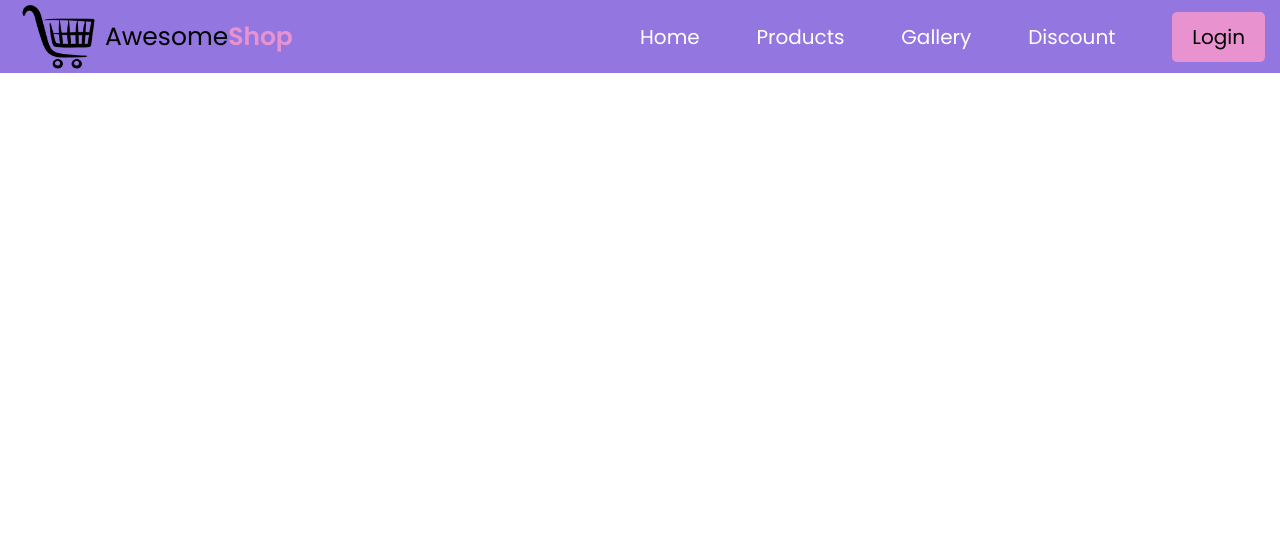
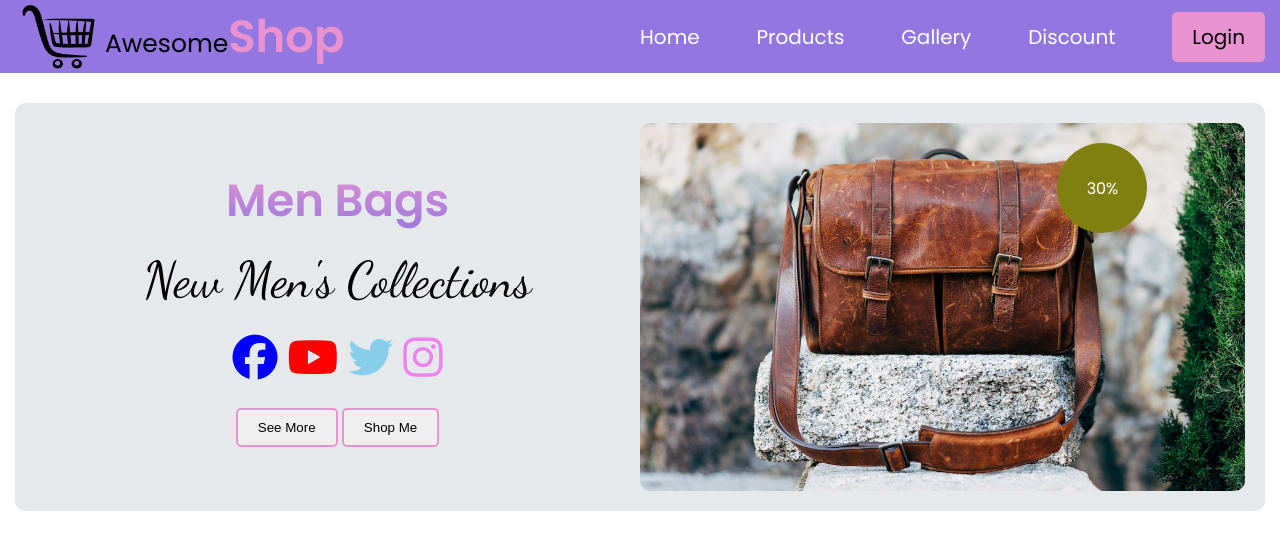
Before and after one commit to zaman-atif/Jhakanaka-Shop, a plain HTML site: page index.html in a window 1280 px wide. Drawn offline with Linux system fonts and the light colour scheme.

Commit message:
banner section done

```diff
--- a/index.html
+++ b/index.html
@@ -7,6 +7,9 @@
     <title>Awesome Shop</title>
     <link rel="stylesheet" href="styles/style.css">
     <link rel="stylesheet" href="styles/responsive.css">
+    <link rel="stylesheet" href="https://cdnjs.cloudflare.com/ajax/libs/font-awesome/6.5.1/css/all.min.css"
+        integrity="sha512-DTOQO9RWCH3ppGqcWaEA1BIZOC6xxalwEsw9c2QQeAIftl+Vegovlnee1c9QX4TctnWMn13TZye+giMm8e2LwA=="
+        crossorigin="anonymous" referrerpolicy="no-referrer" />
 </head>
 
 <body>
@@ -29,7 +32,28 @@
             </div>
         </nav>
     </header>
-    <main></main>
+    <main>
+        <!-- Banner section starts here  -->
+        <section class="banner-section">
+            <div class="text-container">
+                <h1 class="banner-heading">Men Bags</h1>
+                <p id="collections">New Men's Collections</p>
+                <div class="icons">
+                    <span><i style="color: blue;" class="fa-brands fa-facebook"></i></span>
+                    <span><i style="color: red;" class="fa-brands fa-youtube"></i></span>
+                    <span><i style="color: skyblue;" class="fa-brands fa-twitter"></i></span>
+                    <span><i style="color: violet;" class="fa-brands fa-instagram"></i></span>
+                </div>
+                <div><button class="common-button">See More</button>
+                    <button class="common-button">Shop Me</button>
+                </div>
+            </div>
+            <div class="banner-image-container">
+                <img src="images/banner-image/bag-picture.jpg" alt="">
+                <div class="discount">30%</div>
+            </div>
+        </section>
+    </main>
     <footer></footer>
 
 
--- a/styles/responsive.css
+++ b/styles/responsive.css
@@ -11,4 +11,19 @@
         margin-left: 50px;
         gap: 20px;
     }
+    .banner-section{
+        flex-direction: column;
+        margin-top: 40px;
+        gap: 15px;
+        order: 2;
+    }
+    .text-container , .banner-image-container{
+        width: 100%;
+    }
+    .text-container{
+        order: 2;
+    }
+    .banner-image-container{
+        order: 1;
+    }
 }
--- a/styles/style.css
+++ b/styles/style.css
@@ -1,4 +1,5 @@
 @import url('https://fonts.googleapis.com/css2?family=Poppins:wght@400;500;600&display=swap');
+@import url('https://fonts.googleapis.com/css2?family=Dancing+Script&display=swap');
 
 body {
     font-family: 'Poppins', sans-serif;
@@ -65,3 +66,85 @@ body {
 .items-container .login-button a {
     color: black;
 }
+
+/* Banner section styles  */
+.banner-section {
+    max-width: 1250px;
+    margin: 0 auto;
+    /* background-color: red; */
+    min-height: 400px;
+    display: flex;
+    background-color: #e6e9eb;
+    margin-top: 30px;
+    border-radius: 10px;
+    padding: 20px;
+}
+
+.text-container {
+    width: 50%;
+    display: flex;
+    flex-direction: column;
+    align-items: center;
+    justify-content: center;
+    gap: 15px;
+}
+
+.banner-image-container {
+    width: 50%;
+    border-radius: 10px;
+    position: relative;
+}
+
+.banner-image-container img {
+    width: 100%;
+    height: 100%;
+    object-fit: cover;
+    border-radius: 10px;
+}
+
+.text-container h1,
+p,
+span {
+    font-size: 45px;
+}
+
+.banner-heading {
+    background: linear-gradient(to bottom, #e893cf, #9376e0);
+    background-clip: text;
+    color: transparent;
+    font-size: 60px;
+}
+
+#collections {
+    font-size: 50px;
+    font-family: 'Dancing Script', cursive;
+}
+
+.fa-brand{
+    font-size: 45px;
+}
+.icons{
+    display: flex;
+    gap: 10px;
+}
+.common-button{
+    padding: 10px 20px;
+    /* color: white; */
+    border: 2px solid #e893cf;
+    border-radius: 5px;
+}
+.discount{
+    width: 90px;
+    height: 90px;
+    background-color: rgb(128, 128, 16);
+    display: flex;
+    align-items: center;
+    justify-content: center;
+    color: white;
+    border-radius: 50%;
+    position: absolute;
+    bottom: 70%;
+    left: 69%;
+
+
+}
```
